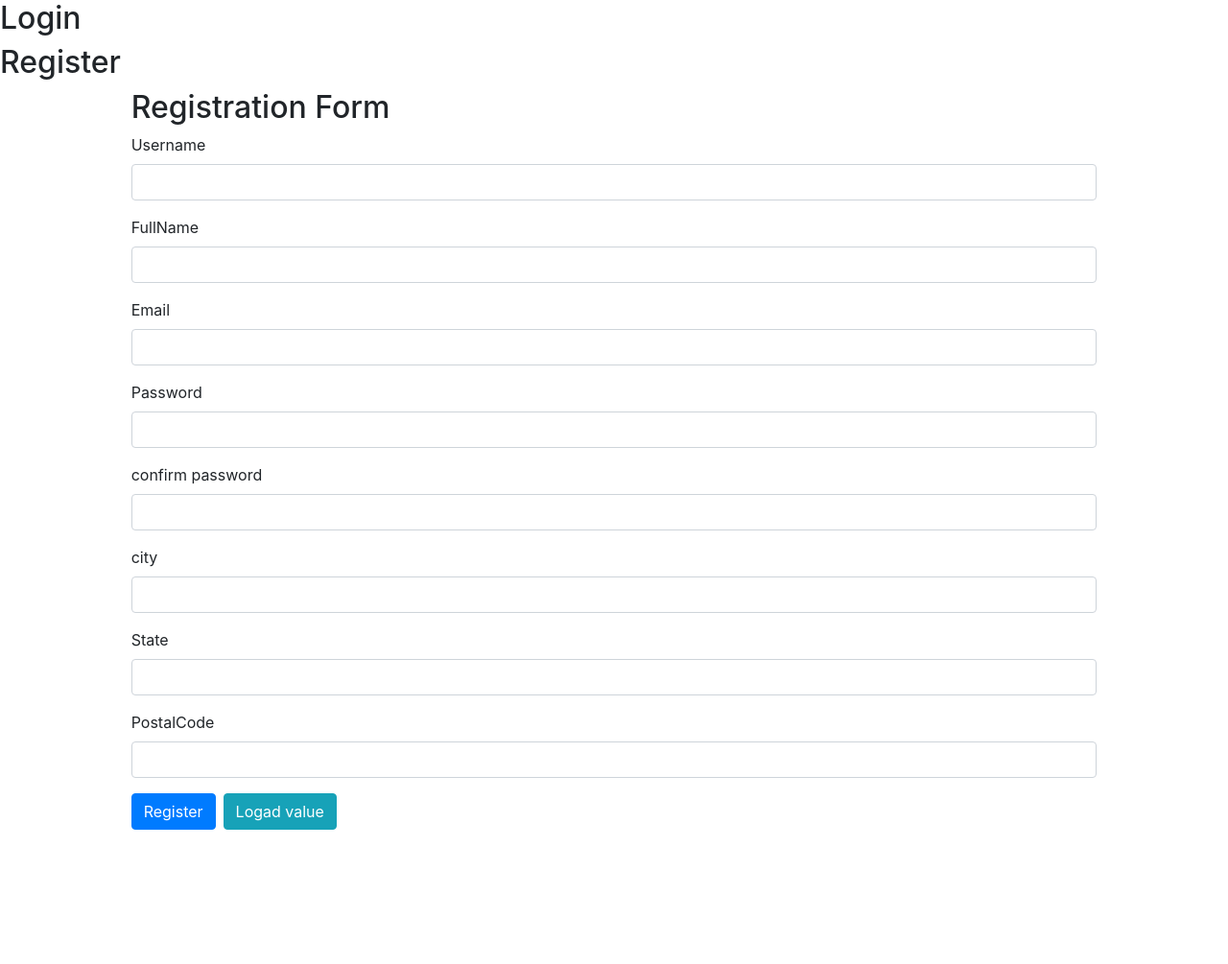
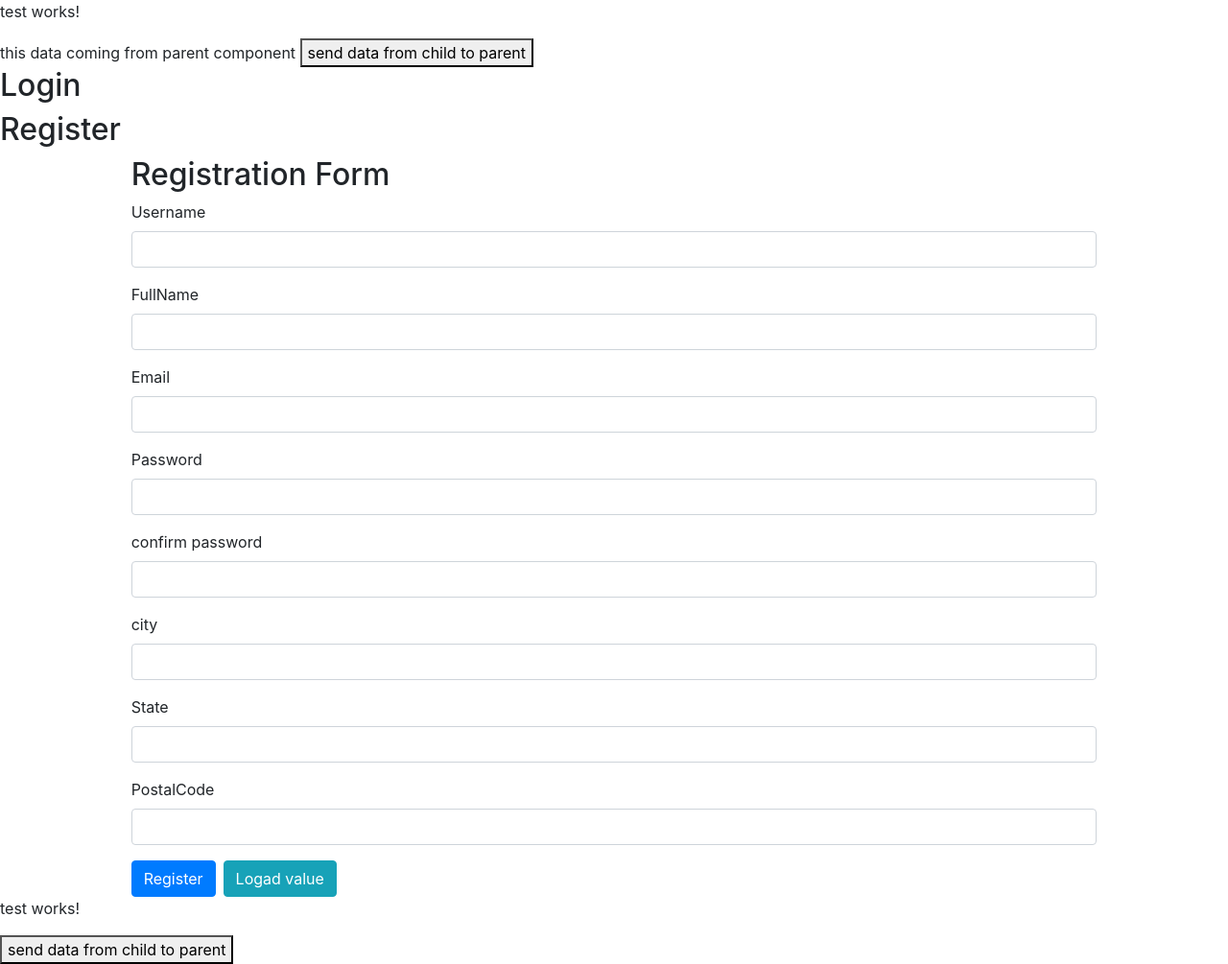
Before and after one commit to ajaykulkarni807/angularLoginAndRegistrationJwt, an Angular app: page /user/registration in a window 1280 px wide. Shown: the whole page at 96% size. Before the commit the page ends 865 px from the top, so only its background shows below. Built offline with nearby package versions, Linux system fonts and the light colour scheme.

Commit message:
page not found page added

```diff
--- a/src/app/app-routing.module.ts
+++ b/src/app/app-routing.module.ts
@@ -4,6 +4,7 @@ import { AdminPanleComponent } from './admin-panle/admin-panle.component';
 import { AuthGuard } from './auth/auth.guard';
 import { ForbiddenComponent } from './forbidden/forbidden.component';
 import { HomeComponent } from './home/home.component';
+import { PageNotFoundComponent } from './page-not-found/page-not-found.component';
 import { MasterPaymmentComponent } from './payment-details/master-paymment/master-paymment.component';
 import { PaymentDetailComponent } from './payment-details/payment-detail/payment-detail.component';
 import { LoginComponent } from './user/login/login.component';
@@ -26,6 +27,9 @@ const routes: Routes = [
   },
   {
     path: 'payment', component: MasterPaymmentComponent, canActivate: [AuthGuard], data: { permittedRoles: ['Admin'] }
+  },
+  {
+    path:"**",component:PageNotFoundComponent
   }
 
 
--- a/src/app/app.component.html
+++ b/src/app/app.component.html
@@ -1 +1,8 @@
+
+
+<app-test [hero]="ParentData"></app-test>
+
 <router-outlet></router-outlet>
+
+<app-test (chidldata)="getdata($event)"></app-test>
+{{childData}}
--- a/src/app/app.component.ts
+++ b/src/app/app.component.ts
@@ -9,6 +9,13 @@ import { forbiddenNameValidator } from 'src/shared/user-validator';
   styleUrls: ['./app.component.css']
 })
 export class AppComponent {
+
+  ParentData="this data coming from parent component";
+  childData="";
+  getdata(data){
+this.childData=data;
+  }
+
 //   title = 'reactive-form';
 
 //   // registrationForm=new FormGroup({
--- a/src/app/app.module.ts
+++ b/src/app/app.module.ts
@@ -21,6 +21,8 @@ import { FontAwesomeModule } from '@fortawesome/angular-fontawesome';
 import { BrowserAnimationsModule } from '@angular/platform-browser/animations';
 
 import { ToastrModule } from 'ngx-toastr';
+import { TestComponent } from './test/test.component';
+import { PageNotFoundComponent } from './page-not-found/page-not-found.component';
 
 
 @NgModule({
@@ -34,7 +36,9 @@ import { ToastrModule } from 'ngx-toastr';
     ForbiddenComponent,
     PaymentDetailComponent,
     PaymentDetailListComponent,
-    MasterPaymmentComponent
+    MasterPaymmentComponent,
+    TestComponent,
+    PageNotFoundComponent
   ],
   imports: [
     BrowserModule,
--- /dev/null
+++ b/src/app/page-not-found/page-not-found.component.html
@@ -0,0 +1 @@
+<h1>page-not-found works!  404</h1>
--- /dev/null
+++ b/src/app/page-not-found/page-not-found.component.ts
@@ -0,0 +1,15 @@
+import { Component, OnInit } from '@angular/core';
+
+@Component({
+  selector: 'app-page-not-found',
+  templateUrl: './page-not-found.component.html',
+  styleUrls: ['./page-not-found.component.css']
+})
+export class PageNotFoundComponent implements OnInit {
+
+  constructor() { }
+
+  ngOnInit(): void {
+  }
+
+}
--- a/src/app/payment-details/payment-detail/payment-detail.component.ts
+++ b/src/app/payment-details/payment-detail/payment-detail.component.ts
@@ -24,7 +24,6 @@ export class PaymentDetailComponent implements OnInit {
     this.Service.formData={
       PMId: 0
     }
-
   }
 
   onSubmit(form: NgForm) {
--- /dev/null
+++ b/src/app/test/test.component.html
@@ -0,0 +1,4 @@
+<p>test works!</p>
+
+{{hero}}
+<button (click)="sendData()">send data from child to parent</button>
--- /dev/null
+++ b/src/app/test/test.component.ts
@@ -0,0 +1,21 @@
+import { Component, OnInit,Input,Output,EventEmitter } from '@angular/core';
+
+@Component({
+  selector: 'app-test',
+  templateUrl: './test.component.html',
+  styleUrls: ['./test.component.css']
+})
+export class TestComponent implements OnInit {
+
+   @Input() hero;
+  @Output() chidldata:EventEmitter<any>=new EventEmitter();
+
+  constructor() { }
+
+  ngOnInit(): void {
+  }
+
+  sendData(){
+    this.chidldata.emit("this data comming from child (Test componet)");
+  }
+}
```
Also changed, not shown: src/app/page-not-found/page-not-found.component.css (added), src/app/test/test.component.css (added), 2 other files (tests, documents, lock files or other folders).
